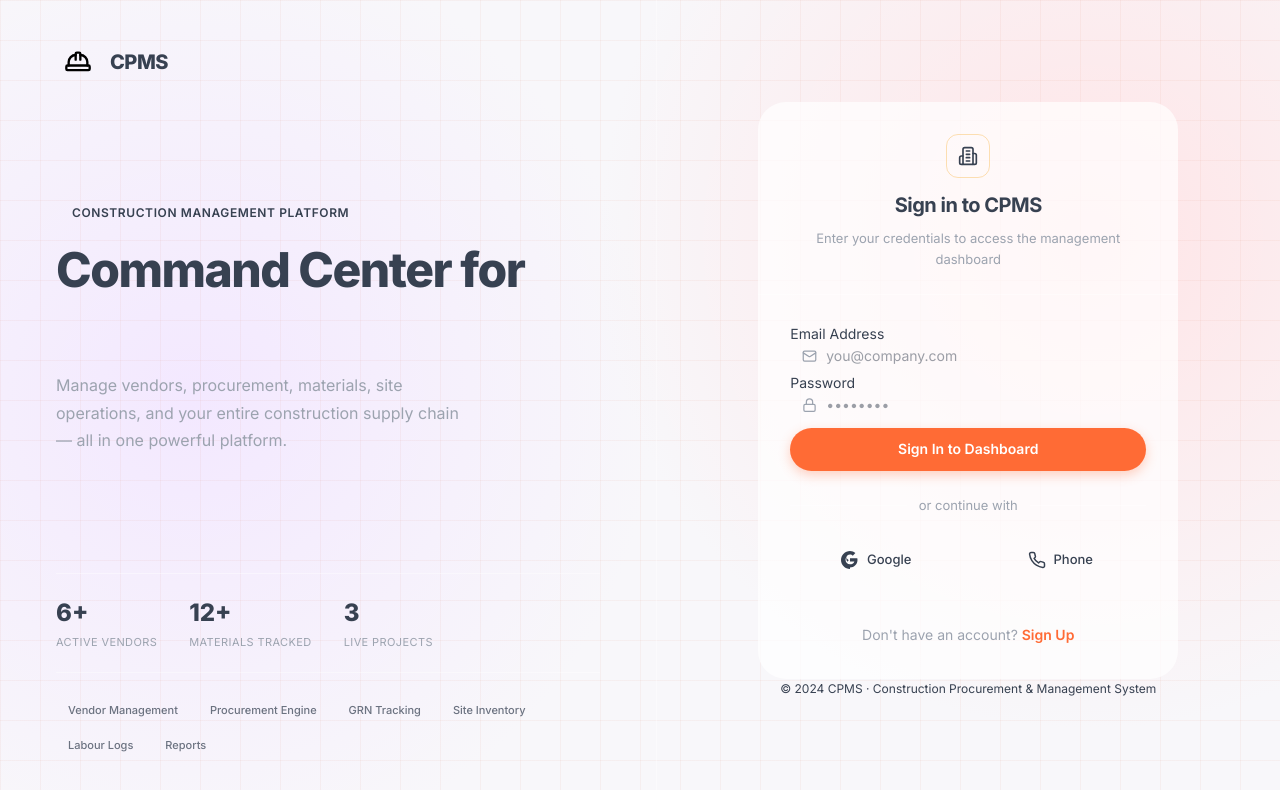
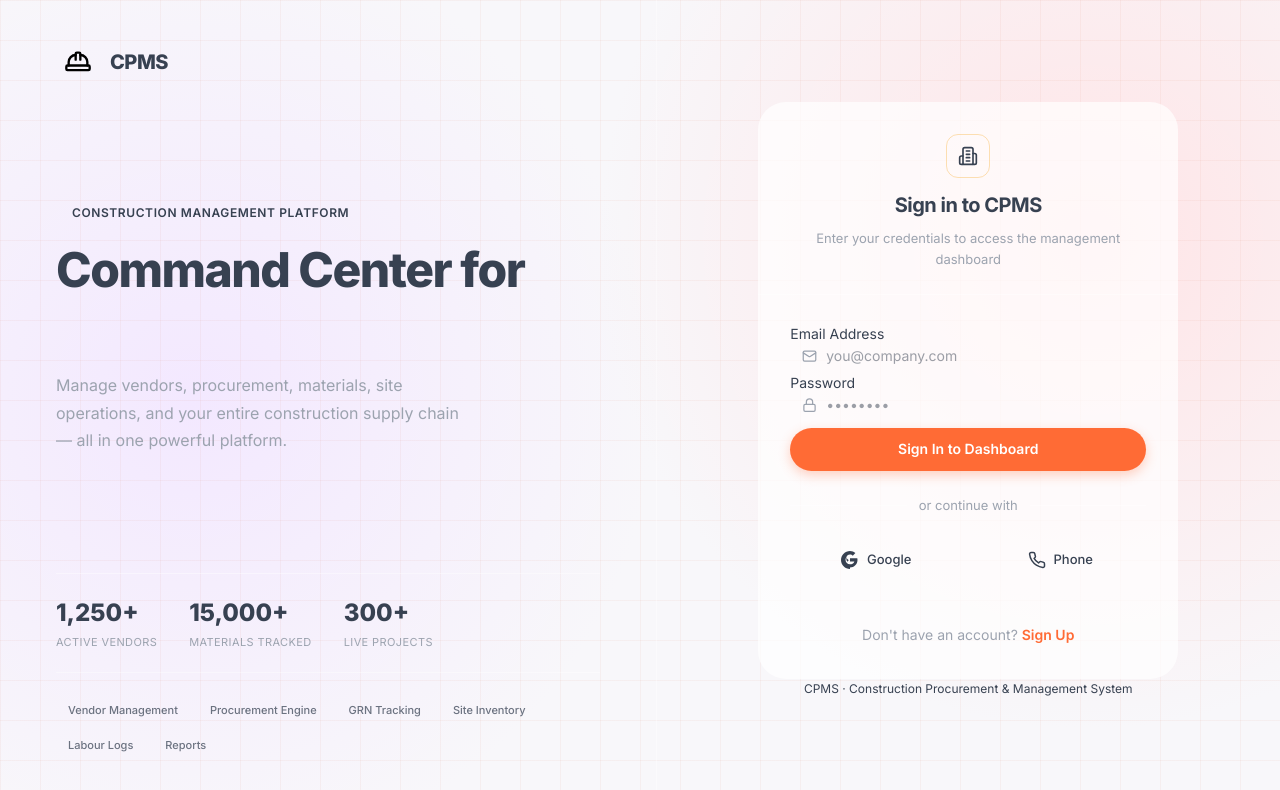
Before and after one commit to vijayyh/CPMS, a Next.js app in the folder cpms/: page /login in a window 1280 px wide. Shown: the top 790 px of the page. Built offline with nearby package versions, Linux system fonts and the light colour scheme.

Commit message:
feat: add animated counter and logo effects

```diff
--- a/cpms/src/app/(auth)/auth.css
+++ b/cpms/src/app/(auth)/auth.css
@@ -43,6 +43,21 @@
           align-items: center;
           justify-content: center;
           color: #000;
+          animation: logoGlow 3s infinite alternate ease-in-out;
+        }
+
+        @keyframes logoGlow {
+          0% { box-shadow: 0 0 0 0 rgba(245, 158, 11, 0.5); }
+          100% { box-shadow: 0 0 15px 5px rgba(245, 158, 11, 0.1); }
+        }
+
+        .login-logo svg {
+          animation: logoFloat 3s infinite ease-in-out;
+        }
+
+        @keyframes logoFloat {
+          0%, 100% { transform: translateY(0) rotate(0deg); }
+          50% { transform: translateY(-3px) rotate(5deg); }
         }
 
         .login-brand-name {
--- a/cpms/src/app/(auth)/login/page.tsx
+++ b/cpms/src/app/(auth)/login/page.tsx
@@ -6,13 +6,14 @@
 import { useRouter } from "next/navigation";
 import { Building2, Lock, Mail, AlertCircle, Loader2, HardHat } from "lucide-react";
 import Link from "next/link";
+import { AnimatedCounter } from "@/components/ui/animated-counter";
 
 export default function LoginPage() {
-  const router   = useRouter();
-  const [email,    setEmail]    = useState("");
+  const router = useRouter();
+  const [email, setEmail] = useState("");
   const [password, setPassword] = useState("");
-  const [error,    setError]    = useState("");
-  const [loading,  setLoading]  = useState(false);
+  const [error, setError] = useState("");
+  const [loading, setLoading] = useState(false);
 
   async function handleSubmit(e: React.FormEvent) {
     e.preventDefault();
@@ -67,9 +68,9 @@
 
         <div className="login-stats">
           {[
-            { value: "6+",   label: "Active Vendors" },
-            { value: "12+",  label: "Materials Tracked" },
-            { value: "3",    label: "Live Projects" },
+            { value: <AnimatedCounter value={1250} suffix="+" />, label: "Active Vendors" },
+            { value: <AnimatedCounter value={15000} suffix="+" />, label: "Materials Tracked" },
+            { value: <AnimatedCounter value={300} suffix="+" />, label: "Live Projects" },
           ].map((s) => (
             <div key={s.label} className="login-stat">
               <div className="login-stat-value">{s.value}</div>
@@ -192,15 +193,15 @@
           </form>
 
           <div style={{ textAlign: "center", marginBottom: "32px", fontSize: "14px", color: "var(--text-muted)" }}>
-              Don't have an account?{" "}
-              <Link href="/signup" style={{ color: "var(--brand-primary)", fontWeight: 600, textDecoration: "none" }}>
-                Sign Up
-              </Link>
+            Don't have an account?{" "}
+            <Link href="/signup" style={{ color: "var(--brand-primary)", fontWeight: 600, textDecoration: "none" }}>
+              Sign Up
+            </Link>
           </div>
         </div>
 
         <p className="login-footer">
-          © 2024 CPMS · Construction Procurement & Management System
+          CPMS · Construction Procurement & Management System
         </p>
       </div>
 
--- a/cpms/src/app/(auth)/signup/page.tsx
+++ b/cpms/src/app/(auth)/signup/page.tsx
@@ -1,11 +1,11 @@
 "use client";
-import "../auth.css";
-
 import { useState } from "react";
 import { useRouter } from "next/navigation";
 import { Building2, Lock, Mail, User, AlertCircle, Loader2, HardHat } from "lucide-react";
 import Link from "next/link";
 import { toast } from "sonner";
+import { AnimatedCounter } from "@/components/ui/animated-counter";
+import "../auth.css";
 
 export default function SignupPage() {
   const router = useRouter();
@@ -78,9 +78,9 @@
 
         <div className="login-stats">
           {[
-            { value: "30%",  label: "Faster Procurement" },
-            { value: "100%", label: "Real-time Tracking" },
-            { value: "0",    label: "Paperwork" },
+            { value: <AnimatedCounter value={100000} suffix="+" />, label: "Items Procured" },
+            { value: <AnimatedCounter value={99} suffix="%" />, label: "On-time Deliveries" },
+            { value: <AnimatedCounter value={500} suffix="+" />, label: "Trusted Partners" },
           ].map((s) => (
             <div key={s.label} className="login-stat">
               <div className="login-stat-value">{s.value}</div>
--- /dev/null
+++ b/cpms/src/components/ui/animated-counter.tsx
@@ -0,0 +1,35 @@
+"use client";
+
+import { useEffect, useState } from "react";
+
+export function AnimatedCounter({ value, prefix = "", suffix = "" }: { value: number, prefix?: string, suffix?: string }) {
+  const [count, setCount] = useState(0);
+
+  useEffect(() => {
+    let startTime: number | null = null;
+    const duration = 2000; // 2 seconds
+
+    const animate = (timestamp: number) => {
+      if (!startTime) startTime = timestamp;
+      const progress = timestamp - startTime;
+
+      const percentage = Math.min(progress / duration, 1);
+      // easeOutQuart curve
+      const easeProgress = 1 - Math.pow(1 - percentage, 4);
+
+      setCount(Math.floor(easeProgress * value));
+
+      if (progress < duration) {
+        requestAnimationFrame(animate);
+      }
+    };
+
+    requestAnimationFrame(animate);
+  }, [value]);
+
+  return (
+    <span>
+      {prefix}{count.toLocaleString()}{suffix}
+    </span>
+  );
+}
```
